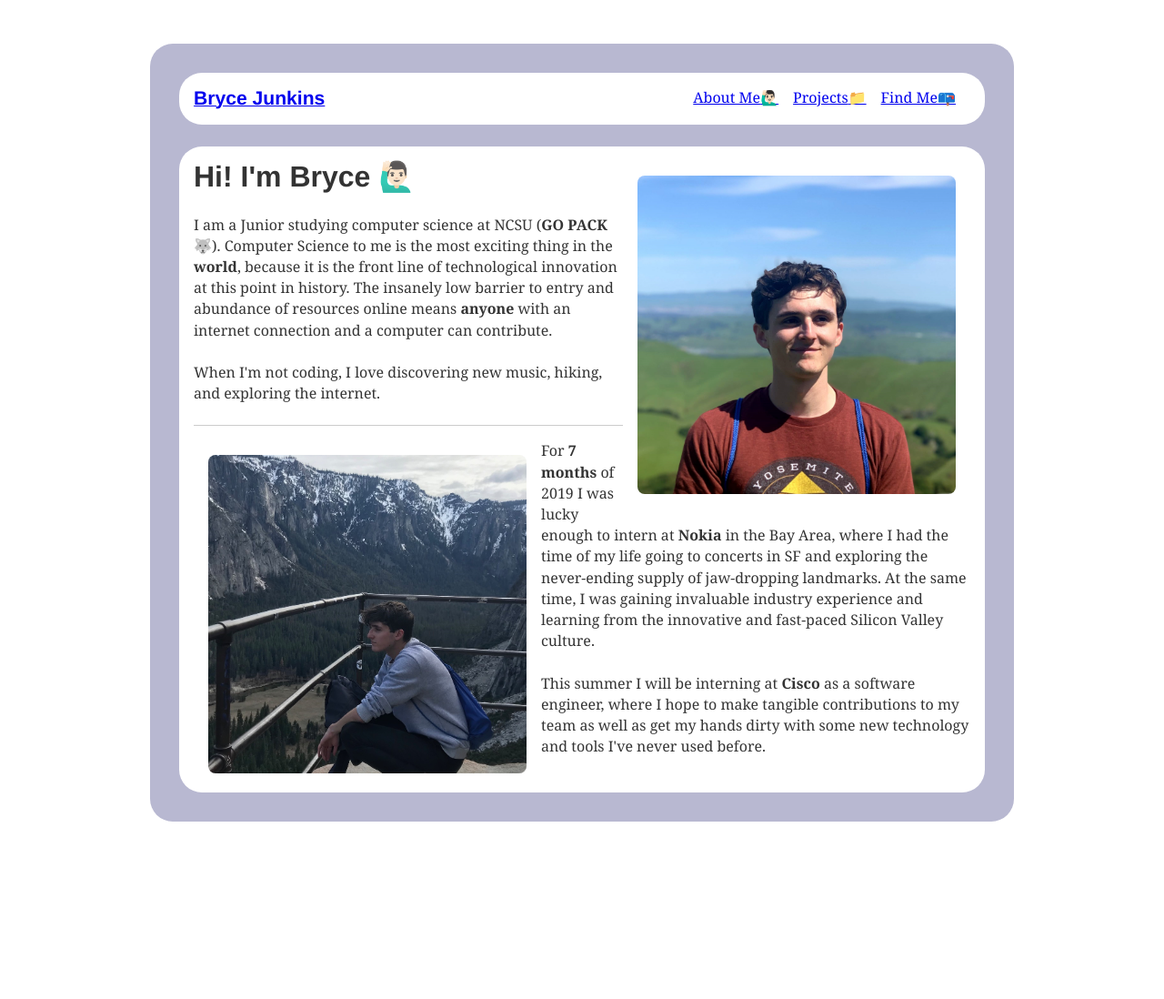
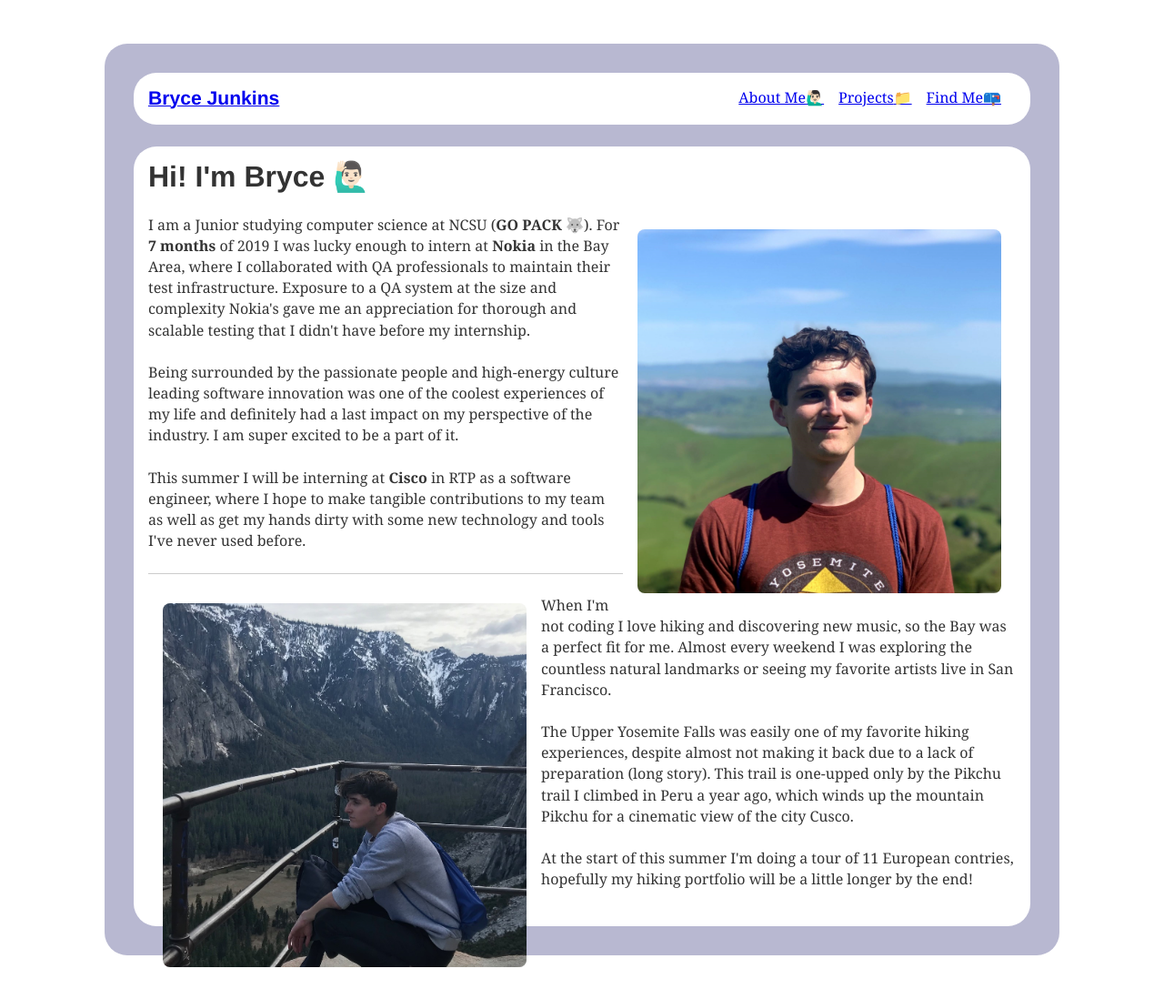
Before and after one commit to bajunkins/Portfolio-Gatsby, a Gatsby site: page / in a window 1280 px wide. Shown: the whole page at 91% size. Before the commit the page ends 951 px from the top, so only its background shows below. Built offline with nearby package versions, Linux system fonts and the light colour scheme; Gatsby itself is replaced by a stand-in of ours.

Commit message:
Restructed projects, cleaned up directories, improved index

```diff
--- a/src/components/layout.js
+++ b/src/components/layout.js
@@ -8,7 +8,7 @@ const ListLink = props => (
 )
 
 export default ({ children }) => (
-  <div class = "a" style={{maxWidth: 950}}>
+  <div class = "a" style={{maxWidth: 1050}}>
 
     <Helmet>
       <title>Bryce.</title>
--- a/src/pages/index.js
+++ b/src/pages/index.js
@@ -2,39 +2,71 @@ import React from "react"
 import Layout from "../components/layout"
 import me from "../images/me.png"
 import yos from "../images/yos2.png"
+import { Link } from "gatsby"
+
+const ListLink = props => (
+  <li style={{ display: `inline-block`, marginRight: `0rem`}}>
+    <Link to={props.to}>{props.children}</Link>
+  </li>
+)
 
 export default () => (
   <div>
     <Layout>
         <h1>
           Hi! I'm Bryce 🙋🏻‍♂️
-          <img class="b" src={me} alt="TC" />
+
         </h1>
+        <img class="b" src={me} alt="TC" />
+        <p> </p>
         <p>
-            I am a Junior studying computer science at NCSU (<strong>GO PACK</strong> <span role='img'>🐺</span>).
-            Computer Science to me is the most exciting thing in the <strong>world</strong>, because it is the
-            front line of technological innovation at this point in history. The insanely low barrier to entry and abundance of
-            resources online means <strong>anyone</strong> with an internet connection and a computer can contribute.
+          I am a Junior studying computer science at NCSU (<strong>GO PACK</strong> <span role='img'>🐺</span>).
+          For <strong>7 months</strong> of 2019 I was lucky enough to intern at <strong>Nokia</strong> in the Bay Area,
+          where I collaborated with QA professionals to maintain their test infrastructure. Exposure to a QA system
+          at the size and complexity Nokia's gave me an appreciation for thorough and scalable testing that
+          I didn't have before my internship.
+        </p>
+        <p>
+          Being surrounded by the passionate people and high-energy culture leading software innovation was one
+          of the coolest experiences of my life and definitely had a last impact on my perspective of the industry.
+          I am super excited to be a part of it.
+        </p>
+        <p>
+          This summer I will be interning at <strong>Cisco</strong> in RTP as a software engineer, where I hope to make tangible contributions
+          to my team as well as get my hands dirty with some new technology and tools I've never used before.
+        </p>
+
+        <p> </p>
+
+        <hr></hr>
+
+        <img class="c" src={yos} alt="TC" />
+        <p> </p>
+        <p>
+          When I'm not coding I love hiking and discovering new music, so the Bay was a perfect fit for me.
+          Almost every weekend I was exploring the countless natural landmarks or seeing my favorite
+          artists live in San Francisco.
+        </p>
+        <p>
+
+          The Upper Yosemite Falls was easily one of my favorite hiking experiences, despite
+          almost not making it back due to a lack of preparation (long story). This trail is
+          one-upped only by the Pikchu trail I climbed in Peru a year ago, which winds up the
+          mountain Pikchu for a cinematic view of the city Cusco.
 
         </p>
 
-        <p>When I'm not coding, I love discovering new music, hiking, and exploring
-            the internet.
-        </p>
-        <hr></hr>
-        <img class="c" src={yos} alt="TC" />
         <p>
-          For <strong>7 months</strong> of 2019 I was lucky enough to intern at <strong>Nokia</strong> in the Bay Area, where I had the time of my life going to
-          concerts in SF and exploring the never-ending supply of jaw-dropping landmarks. At the same time,
-          I was gaining invaluable industry experience and learning from the innovative and fast-paced Silicon Valley
-          culture.
-        </p>
-
-        <p>
-          This summer I will be interning at <strong>Cisco</strong> as a software engineer, where I hope to make tangible contributions
-          to my team as well as get my hands dirty with some new technology and tools I've never used before.
+          At the start of this summer I'm doing a tour of 11 European contries, hopefully my hiking
+          portfolio will be a little longer by the end!
         </p>
     </Layout>
   </div>
 
 )
+
+/**
+Checkout my
+          favorite <ListLink to="/hikes/"> hiking experiences ⛰️</ListLink> and
+          <ListLink to="/music/"> music 🎶</ListLink>.
+ */
--- a/src/pages/projects.js
+++ b/src/pages/projects.js
@@ -14,7 +14,7 @@ export default () => (
     <p>Checkout some of the stuff I've been working on.</p>
       <div class="c" style={{}}>
         <div class="cx">
-          <ListLink to="/tunechef/">TuneChef 👨🏽‍🍳🎧</ListLink>
+          <ListLink to="/projects/tunechef/">TuneChef 👨🏽‍🍳🎧</ListLink>
           <p class="a">
             WebApp that intelligently builds Spotify playlists for your party.
           </p>
@@ -23,7 +23,7 @@ export default () => (
 
       <div class="c2" style={{}}>
         <div class="cx2">
-          <ListLink to="/thoughtbot/">Reddit Thought-Police-Bot 🕵️👁️</ListLink>
+          <ListLink to="/projects/thoughtbot/">Reddit Thought-Police-Bot 🕵️👁️</ListLink>
           <p class="a">
             Reddit bot that conducts sentiment analysis on target's comment history.
           </p>
@@ -32,7 +32,7 @@ export default () => (
 
       <div class="c3" style={{}}>
         <div class="cx2">
-          <ListLink to="/this/">This Site 🧑‍💻</ListLink>
+          <ListLink to="/projects/this/">This Site 🧑‍💻</ListLink>
           <p class="a">
             The site you are on right now!
           </p>
--- a/src/pages/this.js
+++ b/src/pages/projects/this.js
@@ -1,5 +1,5 @@
 import React from "react"
-import Layout from "../components/layout"
+import Layout from "../../components/layout"
 
 export default () => (
   <Layout>
--- a/src/pages/tunechef.js
+++ b/src/pages/projects/tunechef.js
@@ -1,6 +1,6 @@
 import React from "react"
-import Layout from "../components/layout"
-import tunechef from "../images/tunechef.png"
+import Layout from "../../components/layout"
+import tunechef from "../../images/tunechef.png"
 
 export default () => (
   <Layout>
--- a/src/styles/global.css
+++ b/src/styles/global.css
@@ -75,7 +75,13 @@ p.a {
   width: 350px;
 }
 
+p.b {
+  text-align: right;
+  margin: 1rem;
+}
+
 p.c {
+  text-align: right;
   white-space: pre;
 }
 
@@ -89,16 +95,16 @@ p.c {
 img.b {
   border-radius: 8px;
   margin: 1rem;
-  width: 350px;
-  height: 350px;
+  width: 400px;
+  height: 400px;
   float: right;
 }
 
 img.c {
   border-radius: 8px;
   margin: 1rem;
-  width: 350px;
-  height: 350px;
+  width: 400px;
+  height: 400px;
   float: left;
 }
 
```
Also changed, not shown: src/components/card.js (deleted, +0 -19 lines), src/pages/about.js (deleted, +0 -9 lines), src/pages/hikes.js (added, +25 -0 lines), src/pages/music.js (added, +26 -0 lines), src/pages/projects/thoughtbot.js (renamed from src/pages/thoughtbot.js, +5 -5 lines).
